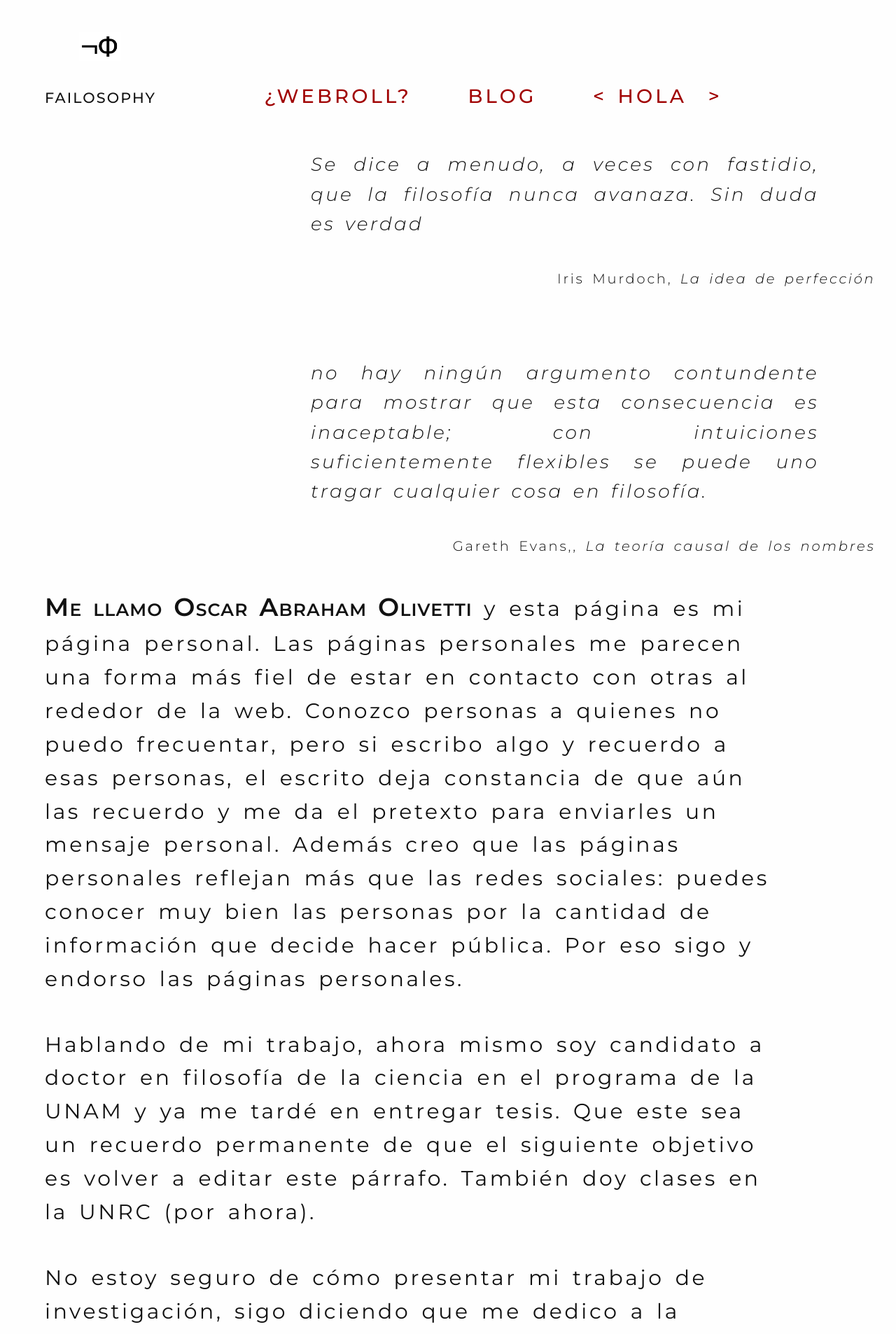
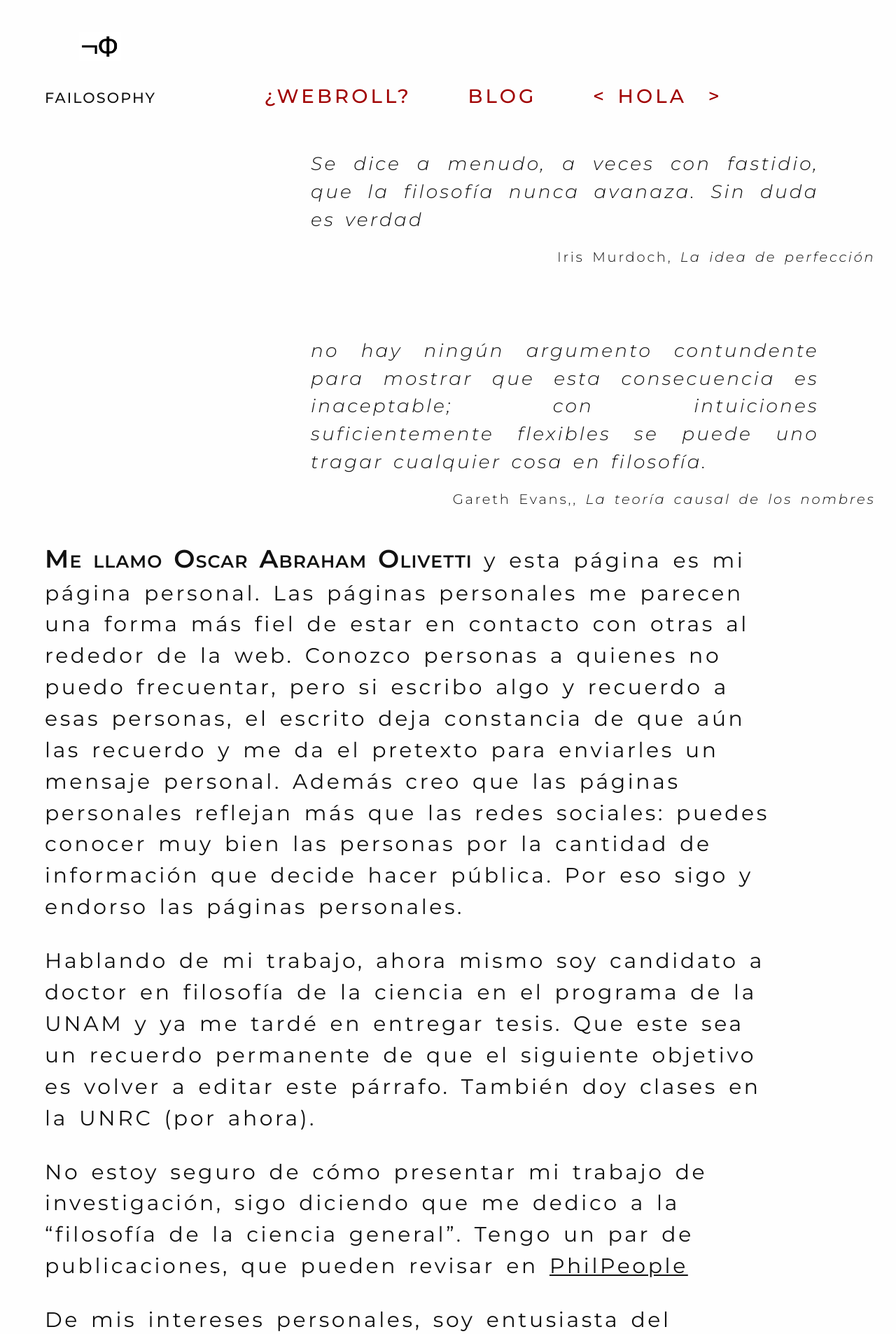
Before and after one commit to Oiuhukt/failosophy, a Jekyll site: the page built from index.md, in a window 1280 px wide. Shown: the top 1906 px of the page at 70% size. Built offline with Jekyll 4.4.1, drawn with Linux system fonts in a browser that asks for light colours; some web fonts are replaced.

Commit message:
modificando plantilla

```diff
--- a/css/tufte.scss
+++ b/css/tufte.scss
@@ -39,10 +39,10 @@ li,
 /* Paragraph spacing: minimum 2x font size */
 p,
 li {
-    line-height: 1.6; /* Changed from 2rem */
-    margin-top: 2rem; /* Changed from 1.4rem */
-    margin-bottom: 2rem; /* Added */
-    padding-right: 2rem;
+    line-height: 1.5; /* Changed from 2rem */
+    margin-top: 1rem; /* Changed from 1.4rem */
+    margin-bottom: 1rem; /* Added */
+    padding-right: 1.5rem;
     vertical-align: baseline;
 }
 
```
